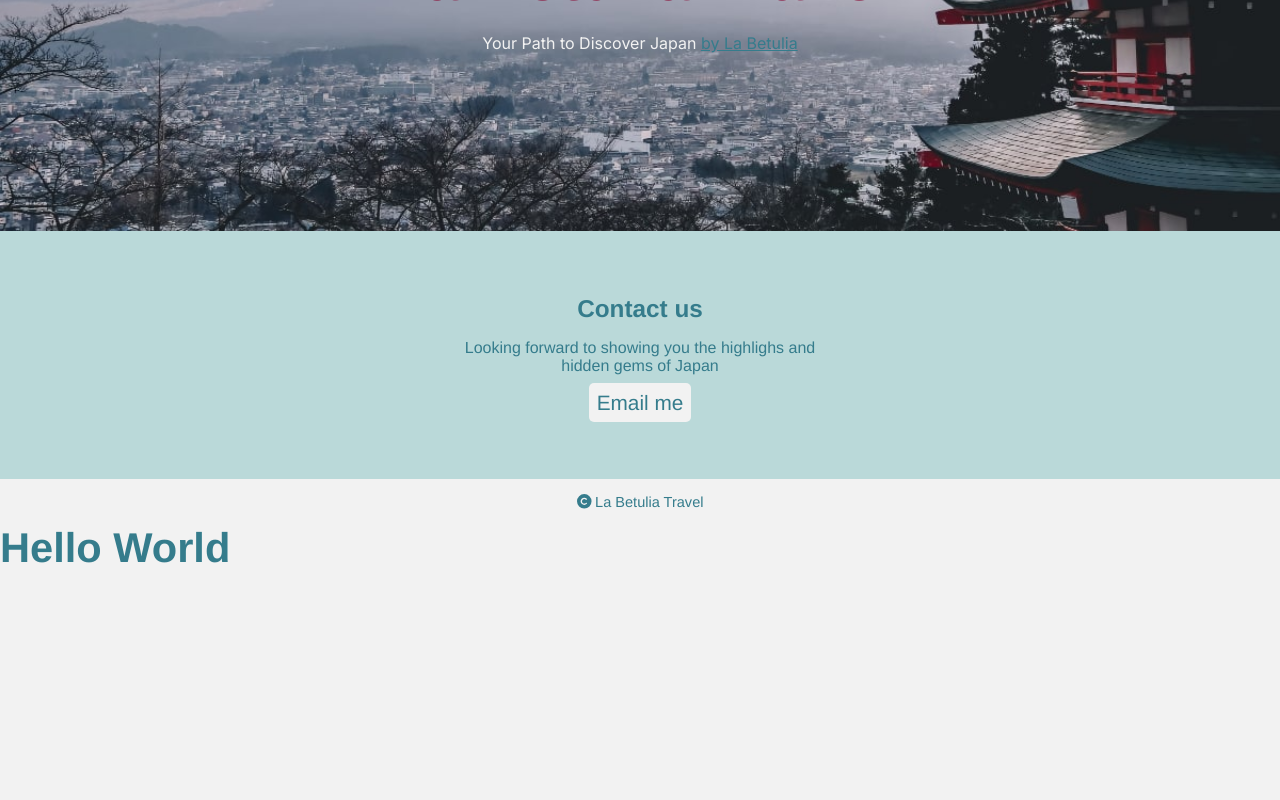
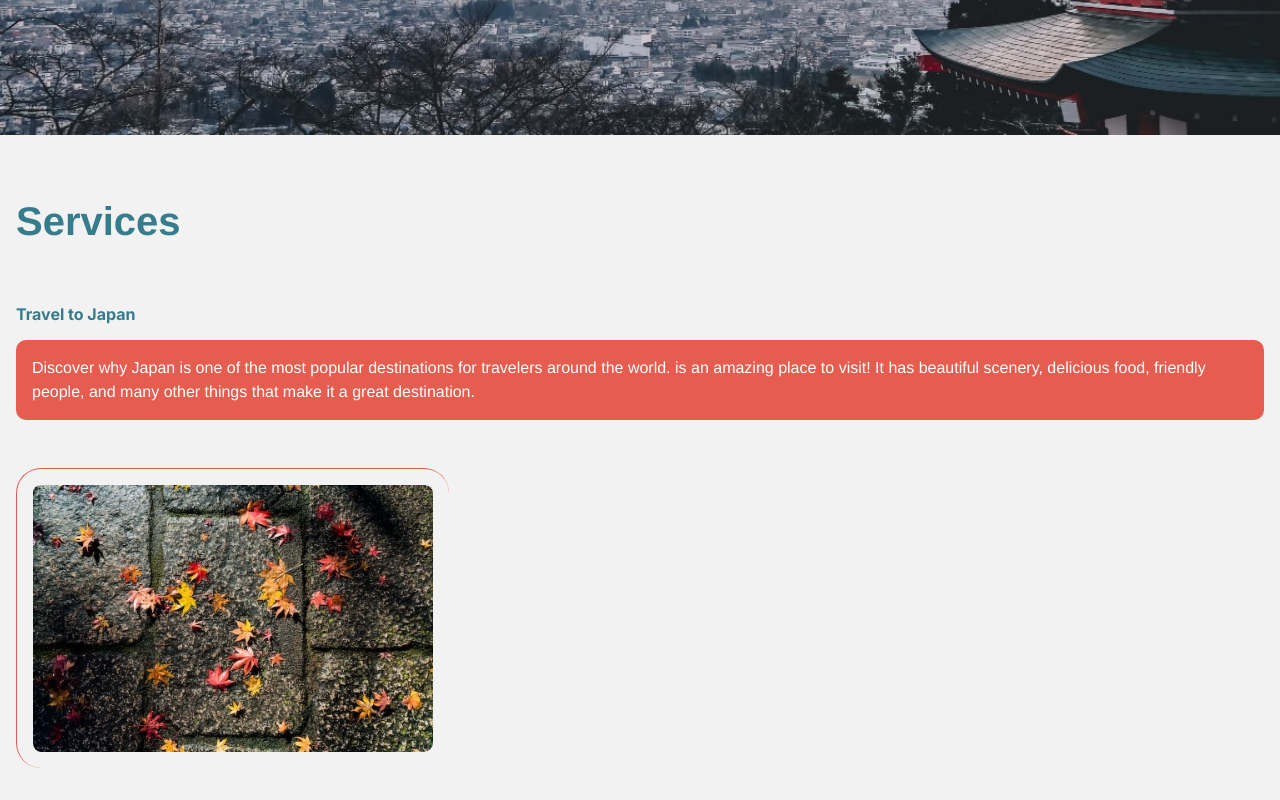
Before and after one commit to toshiroto/labetulia-travel, a React (Vite) app: page / in a window 1280 px wide. Shown: the part 480-1280 px from the top of the page. Before the commit the page ends 1052 px from the top, so only its background shows below. Built offline with nearby package versions, Linux system fonts and the light colour scheme.

Commit message:
First Service Added

```diff
--- a/src/App.jsx
+++ b/src/App.jsx
@@ -11,9 +11,9 @@ function App () {
     <div>
       <Navbar />
       <Intro />
+      <Services />
       <Contact />
       <Footer />
-      <Services />
     </div>
   )
 }
--- a/src/components/Services.jsx
+++ b/src/components/Services.jsx
@@ -2,8 +2,17 @@ import "../index.css"
 
 function Services () {
   return (
-    <div>
-      <h1>Hello World</h1>
+    <div className="section-silver">
+    <section id="services">
+      <h2>Services</h2>
+      <article>
+          <div className="text">
+            <h4>Travel to Japan</h4>
+              <p className="blackbox">Discover why Japan is one of the most popular destinations for travelers around the world. is an amazing place to visit! It has beautiful scenery, delicious food, friendly people, and many other things that make it a great destination.</p>
+            </div>
+          <img src="./src/assets/aki.jpg" alt="Bamboo Forest, Kyoto." />
+      </article>
+    </section>
     </div>
   )
 }
--- a/src/index.css
+++ b/src/index.css
@@ -5,9 +5,11 @@
   --aqua: #03A6A6;
   --lgaqua: #BAD9D9;
   --yellow: #F29E38;
+  --lgblue: #78A6C8;
+  --silver: #D9C8CA;
   --carmin: #8C143C;
   --white: #F2F2F2;
-  --silver: #cac4cd;
+  --orange: #E65C4F;
   --font-size: 1.3rem;
   --inter: Inter, Avenir;
   --sans: Helvetica, Arial, sans-serif;
@@ -46,6 +48,9 @@ a:hover {
 /* Background Color Divs */
 .section-aqua {
   background-color: var(--lgaqua);
+}
+.section-silver {
+  background-color: var(--white);
 }
 
 /* Intro Styles */
@@ -90,25 +95,17 @@ a:hover {
 }
 
 
-#contact h3{
-  padding-bottom: 0;
-  margin-bottom: 0;
+#contact p:last-child {
+    margin-top: 3rem;
 }
 
-#contact p {
-  font-size: 1rem;
-}
-
-#contact a {
-  color: var(--dkaqua)
-}
 
 /* Navbar */
 
 nav {
   font-family: var(--inter);
   font-size: 80%;
-  padding: 4rem 1rem;
+  padding: 1rem;
 }
 
 
@@ -158,17 +155,44 @@ nav :hover {
 }
 
 .button:hover {
-  background-color: var(--silver);
+  background-color: var(--lgblue);
   color: var(--dkaqua);
 }
 
+#services {
+  padding: 4rem 1rem;
+}
+#services h2 {
+    font-size: 2.5rem;
+    margin-bottom: calc(2.5rem * 1.5);
+}
+#services h4 {
+  font-size: 1rem;
+  font-family: var(--inter);
+  margin: 0;
+}
 
+.blackbox {
+    padding: 1rem;
+    border-radius: 10px;
+    color: white;
+    background-color: var(--orange);
+    font-size: 1rem;
+    line-height: 1.5;
+}
+#services img {
+    margin: 2rem 0 4rem 0;
+    padding: 1rem;
+    border-left: 1px solid var(--orange);
+    border-top: 1px solid var(--orange);
+    border-radius: 25px;
+}
 footer {
   display: flex;
   align-items: center;
   justify-content: center;
   margin: 0;
-  font-size: 70%;
+  font-size: 60%;
 
 }
 
```
Also changed, not shown: src/assets/Bamboo.jpg (added), src/assets/aki.jpg (added).
